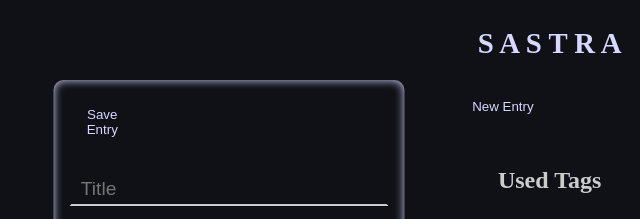
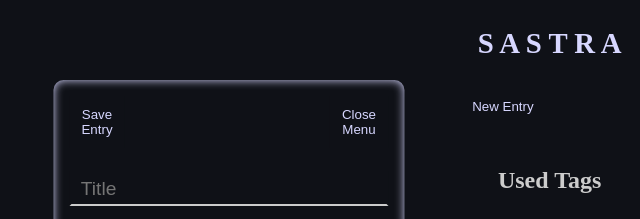
Before and after one commit to ckoliveira/sastra, a website: page public/html/home.html in a window 1280 px wide. Shown: the top 219 px of the page, 442-1082 px from the left. Drawn offline with Linux system fonts and the light colour scheme.

Commit message:
add close button to post menu

```diff
--- a/public/css/post-menu.css
+++ b/public/css/post-menu.css
@@ -39,7 +39,7 @@
 
 .post-menu-actions {
   display: flex;
-  justify-content: flex-start;
+  justify-content: space-between;
   align-items: center;
   gap: 10px;
 }
--- a/public/js/components/post-menu.js
+++ b/public/js/components/post-menu.js
@@ -9,6 +9,7 @@ export const PostMenu = (title = "", body = "", tags = [""]) => `
         <header class="post-menu-actions">
             <button id=${POST_MENU_SAVE_BUTTON}>Save Entry</button>
             <h3 id="invalid-post-warning"> Post with empty body and title can't be made </h3>
+            <button id=${POST_MENU_CLOSE_BUTTON}> Close Menu </button>
         </header>
 
         <input type="text" placeholder="Title" id=${POST_TITLE_INPUT} value="${title}"/>
--- a/public/js/events/post-menu-events.js
+++ b/public/js/events/post-menu-events.js
@@ -4,7 +4,11 @@ import {
   getHTMLElement,
   removeHTMLElement,
 } from "../html.js";
-import { getPostMenuInputs, setSavePostButtonEvent } from "../post-menu.js";
+import {
+  getPostMenuInputs,
+  setClosePostMenuButtonEvent,
+  setSavePostButtonEvent,
+} from "../post-menu.js";
 import { isPostEmpty } from "../posts.js";
 import { getPost, upsertPost } from "../storage.js";
 import { dispatchEvent } from "./events.js";
@@ -22,6 +26,7 @@ document.addEventListener("post-menu-requested", (e) => {
       middlePanelDIV.innerHTML += PostMenu();
     }
     setSavePostButtonEvent();
+    setClosePostMenuButtonEvent();
   }
 });
 document.addEventListener("post-save-requested", (e) => {
--- a/ts/js/components/post-menu.ts
+++ b/ts/js/components/post-menu.ts
@@ -15,6 +15,7 @@ export const PostMenu = (
         <header class="post-menu-actions">
             <button id=${POST_MENU_SAVE_BUTTON}>Save Entry</button>
             <h3 id="invalid-post-warning"> Post with empty body and title can't be made </h3>
+            <button id=${POST_MENU_CLOSE_BUTTON}> Close Menu </button>
         </header>
 
         <input type="text" placeholder="Title" id=${POST_TITLE_INPUT} value="${title}"/>
```
Also changed, not shown: ts/js/events/post-menu-events.ts (+6 -1 lines), README.md.
